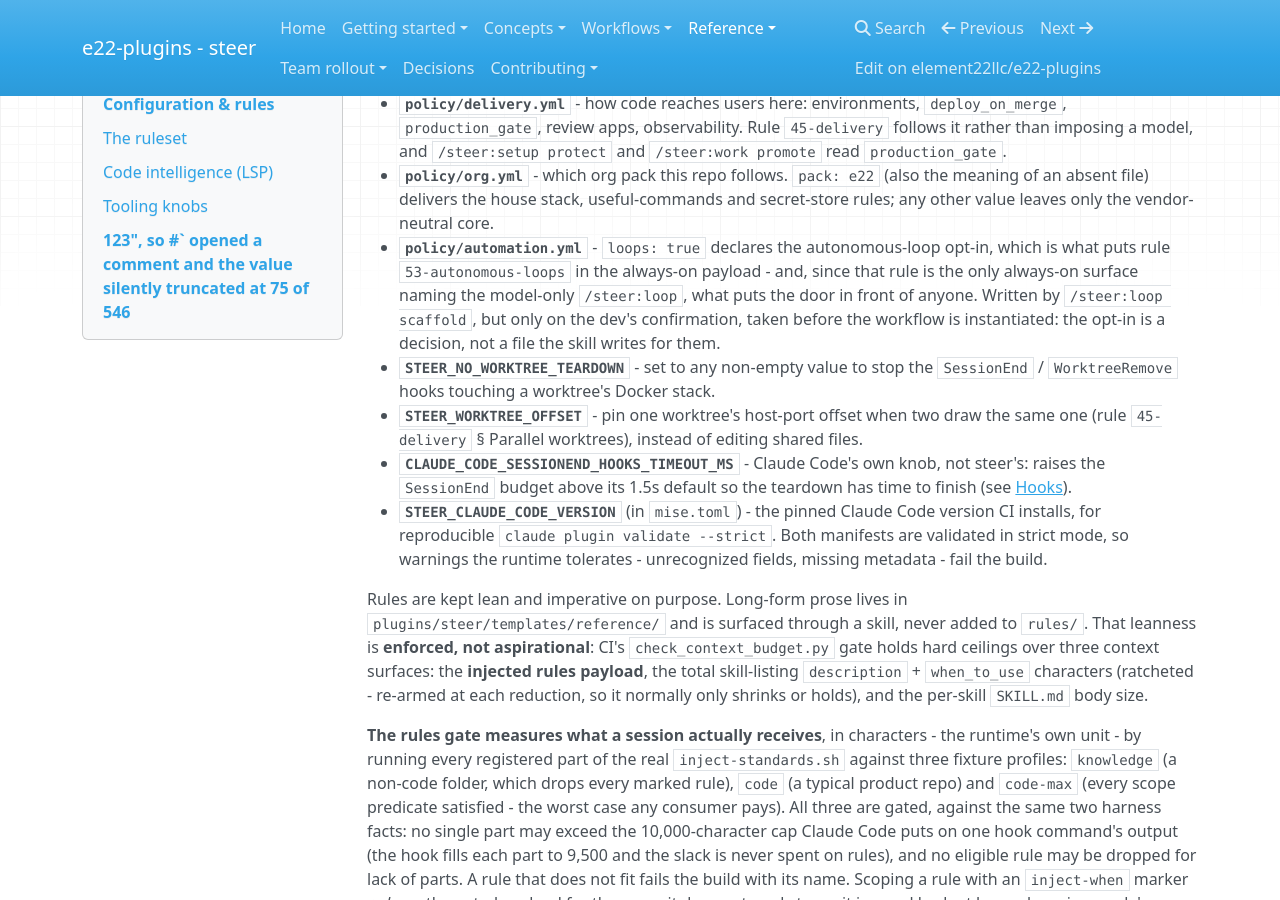
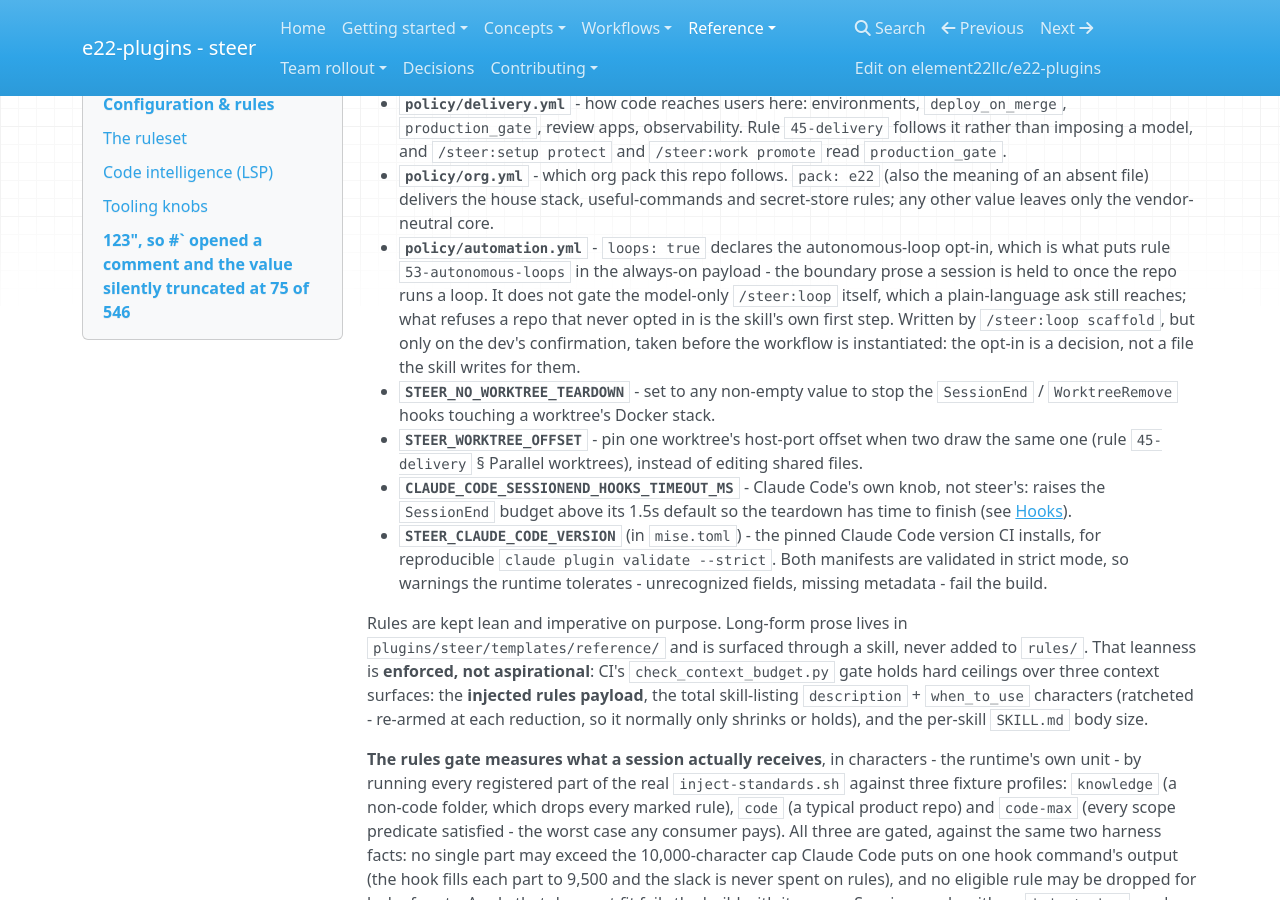
Before and after one commit to element22llc/e22-plugins, an MkDocs documentation site: the page built from docs/reference/configuration.md, in a window 1280 px wide and 900 px high, scrolled down 4703 px. Built offline with MkDocs 1.6.1, drawn with Linux system fonts in a browser that asks for light colours; nearby versions of some CDN libraries.

Commit message:
fix(docs): correct why the frontmatter never had to be conditional
The recorded rationale said the opt-in marker is what puts /steer:loop in front
of anyone, because rule 53 is the only always-on surface naming it. That is
false: every skill, user-invocable or not, is in the model's always-on skill
listing, which is exactly why check_routing_fixtures.py fired when the
autonomous-loop vocabulary left when_to_use - a plain-language ask must still
route here on a repo with no marker.

What the marker gates is rule 53, the boundary prose a looping repo is held to.
What refuses a repo that never opted in is scaffold's step 1, which makes the
design more faithful to the checklist's "refuses without the marker", not less.

Refs #584

Co-Authored-By: Claude Opus 5 (1M context) <noreply@anthropic.com>

```diff
--- a/docs/reference/configuration.md
+++ b/docs/reference/configuration.md
@@ -146,11 +146,12 @@ the org stack defaults in rule `10-stack`:
   secret-store rules; any other value leaves only the vendor-neutral core.
 - **`policy/automation.yml`** - `loops: true` declares the autonomous-loop
   opt-in, which is what puts rule `53-autonomous-loops` in the always-on
-  payload - and, since that rule is the only always-on surface naming the
-  model-only `/steer:loop`, what puts the door in front of anyone. Written by
-  `/steer:loop scaffold`, but only on the dev's confirmation, taken before the
-  workflow is instantiated: the opt-in is a decision, not a file the skill
-  writes for them.
+  payload - the boundary prose a session is held to once the repo runs a loop.
+  It does not gate the model-only `/steer:loop` itself, which a plain-language
+  ask still reaches; what refuses a repo that never opted in is the skill's own
+  first step. Written by `/steer:loop scaffold`, but only on the dev's
+  confirmation, taken before the workflow is instantiated: the opt-in is a
+  decision, not a file the skill writes for them.
 - **`STEER_NO_WORKTREE_TEARDOWN`** - set to any non-empty value to stop the
   `SessionEnd` / `WorktreeRemove` hooks touching a worktree's Docker stack.
 - **`STEER_WORKTREE_OFFSET`** - pin one worktree's host-port offset when two
```
Also changed, not shown: docs/reference/skills.md (+1 -1 lines), plugins/steer/skills/loop/SKILL.md (+3 -2 lines), plugins/steer/templates/reference/INVOCATION.md (+1 -1 lines), 1 other file.
